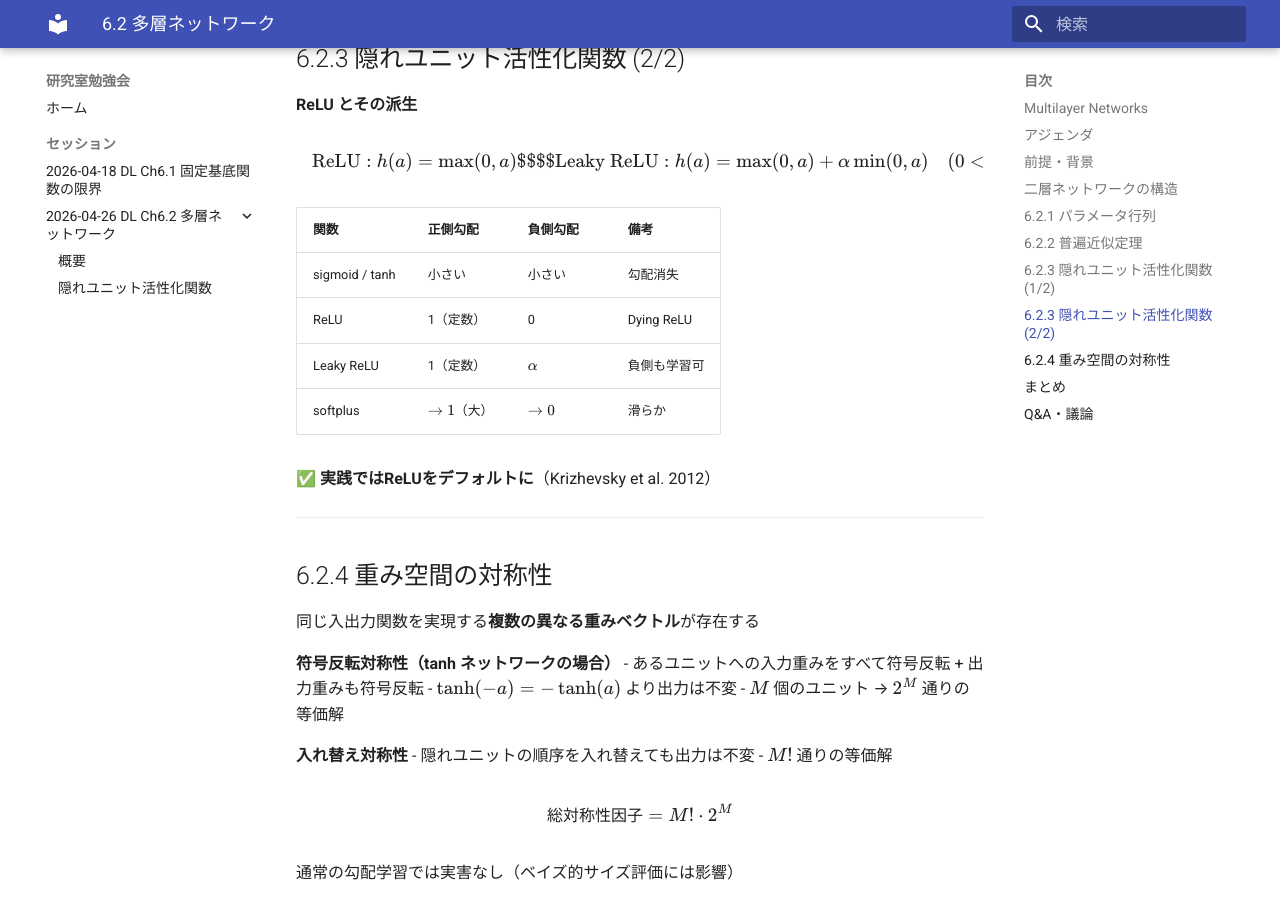
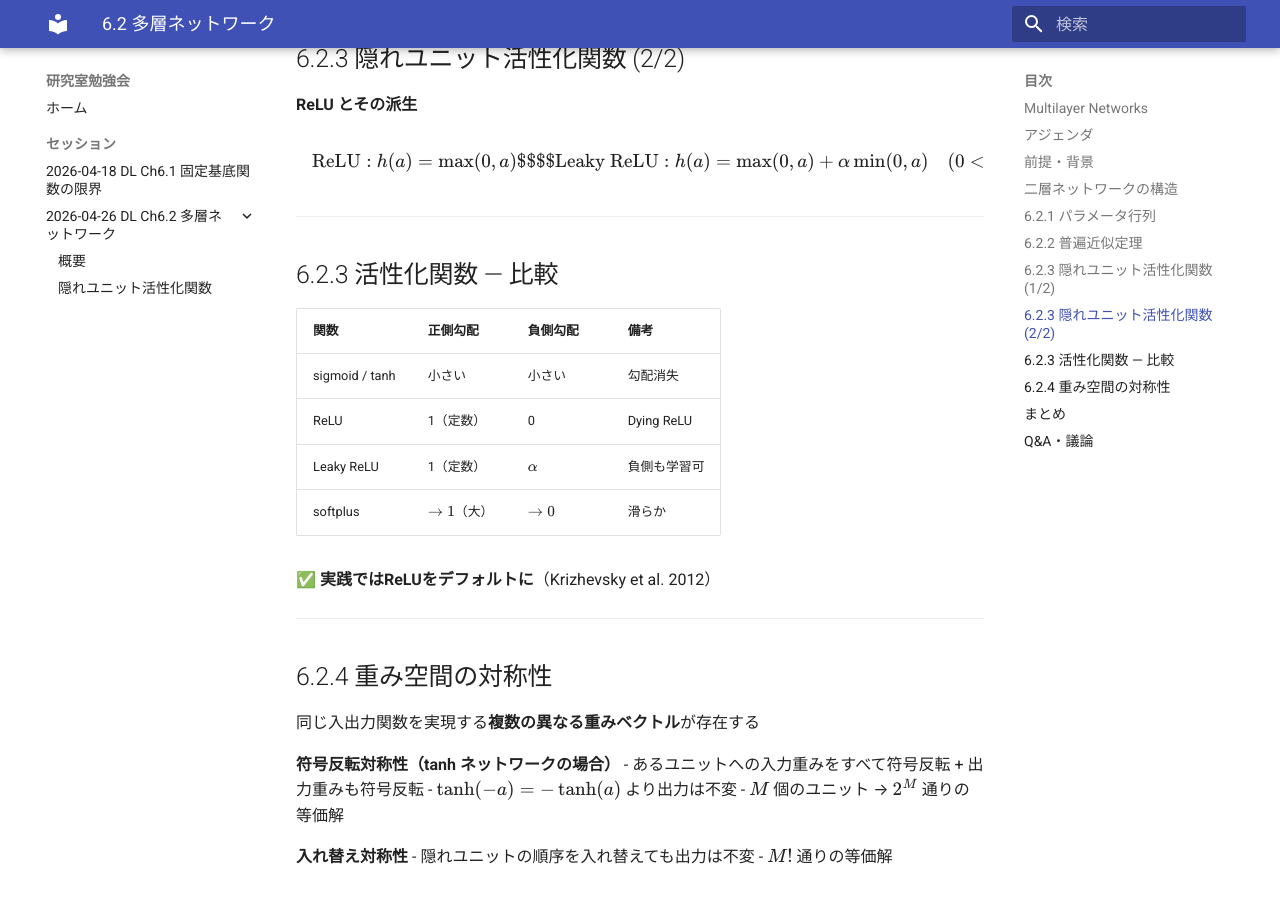
Before and after one commit to shuheikomatsuki/lab-seminars, an MkDocs documentation site: the page built from docs/sessions/2026-04-26-6-2/slides.md, in a window 1280 px wide and 900 px high, scrolled down 3077 px. Built offline with MkDocs 1.6.1 and Material for MkDocs 9.7.7, drawn with Linux system fonts in a browser that asks for light colours.

Commit message:
feat: add comparison section for activation functions in slides

```diff
--- a/docs/sessions/2026-04-26-6-2/slides.md
+++ b/docs/sessions/2026-04-26-6-2/slides.md
@@ -127,6 +127,10 @@ $$\text{ReLU}: h(a) = \max(0, a)$$
 $$\text{Leaky ReLU}: h(a) = \max(0, a) + \alpha \min(0, a) \quad (0 < \alpha < 1)$$
 $$\text{softplus}: h(a) = \ln(1 + e^a) \quad \text{（ReLUの滑らか版）}$$
 
+---
+
+## 6.2.3 活性化関数 — 比較
+
 | 関数 | 正側勾配 | 負側勾配 | 備考 |
 |------|---------|---------|------|
 | sigmoid / tanh | 小さい | 小さい | 勾配消失 |
```
